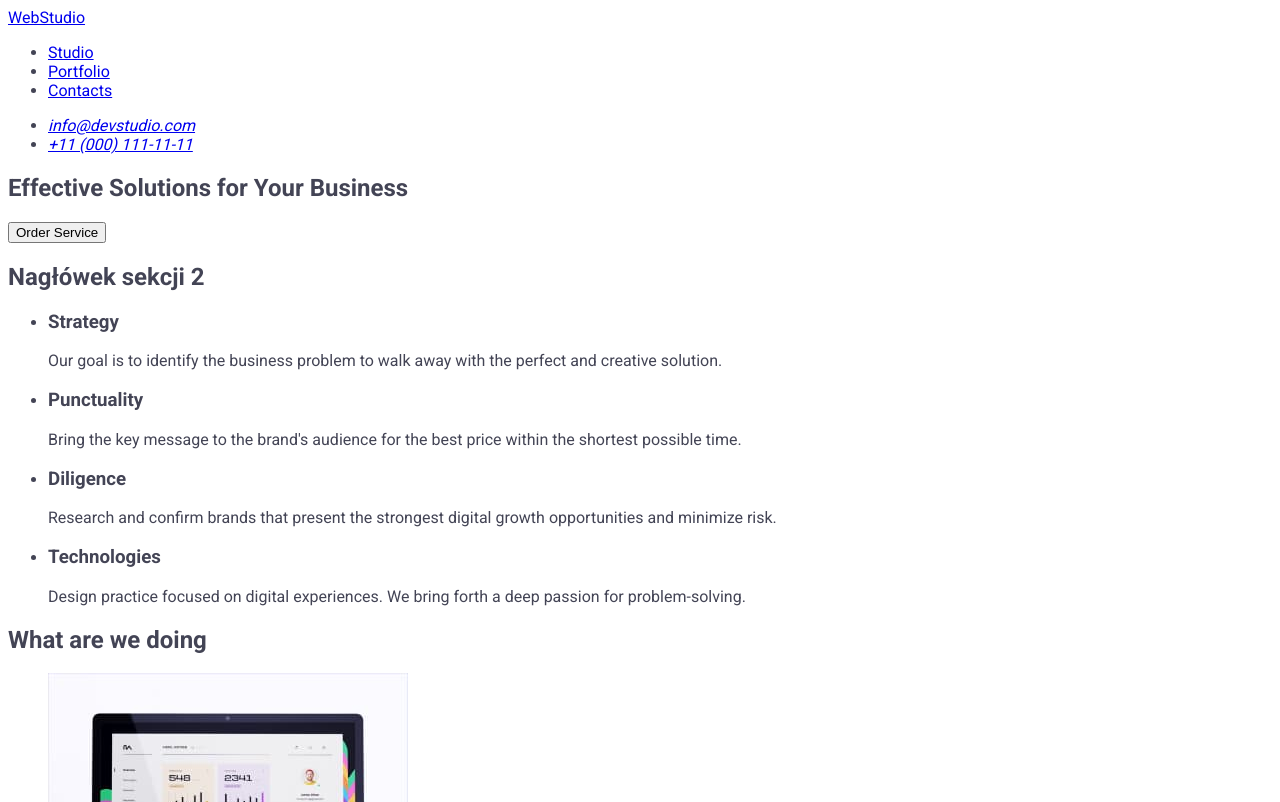
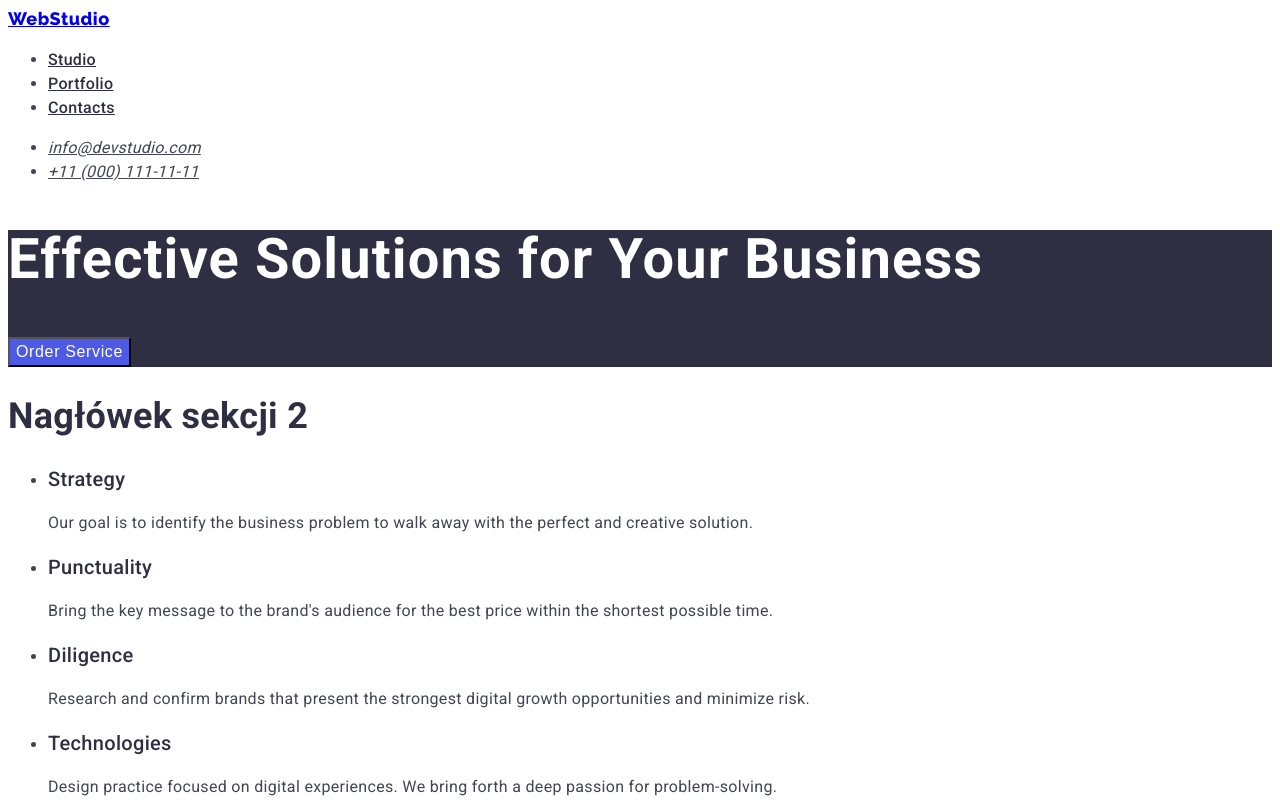
Before and after one commit to MarcinJaroszewicz/goit-markup-hw-02, a plain HTML site: page index.html in a window 1280 px wide. Shown: the top 802 px of the page. Drawn offline with Linux system fonts and the light colour scheme.

Commit message:
readme
css

```diff
--- a/css/styles.css
+++ b/css/styles.css
@@ -1,4 +1,82 @@
 body {
   font-family: roboto;
   color: #434455;
+  font-size: 16px;
+  font-weight: 400;
+  line-height: 1.5;
+  letter-spacing: 0.02em;
 }
+.button {
+  cursor: pointer;
+}
+.button:focus,
+.button:hover {
+  color: #404bbf;
+}
+.button-all {
+  color: white;
+  background-color: #404bbf;
+}
+.button-other {
+  color: #4d5ae5;
+  background-color: #f4f4fd;
+}
+.menu-links {
+  color: #2e2f42;
+  font-size: 16px;
+  font-weight: 500;
+  line-height: 1.5;
+  letter-spacing: 0.02em;
+}
+.menu-links:focus,
+.menu-links:hover {
+  color: #404bbf;
+}
+.menu-links-contact {
+  color: #434455;
+  font-size: 16px;
+  line-height: 1.5;
+  letter-spacing: 0.02em;
+}
+.menu-links-contact:focus,
+.menu-links-contact:hover {
+  color: #404bbf;
+}
+h1 {
+  color: white;
+  font-size: 56px;
+  font-weight: 700;
+  line-height: 1.07;
+  letter-spacing: 0.02em;
+}
+.background-h1 {
+  background-color: #2e2f42;
+}
+h2 {
+  font-size: 36px;
+  font-weight: 700;
+  line-height: 1.11;
+  color: #2e2f42;
+}
+h3 {
+  font-size: 20px;
+  font-weight: 500;
+  line-height: 1.2;
+  color: #2e2f42;
+}
+.order-button {
+  color: white;
+  background-color: #4d5ae5;
+  font-size: 16px;
+  font-weight: 500;
+  line-height: 1.5;
+  letter-spacing: 0.04em;
+  cursor: pointer;
+}
+.webstudio {
+  font-family: raleway;
+  font-size: 18px;
+  font-weight: 800;
+  line-height: 1.17;
+  letter-spacing: 0.03em;
+}
--- a/index.html
+++ b/index.html
@@ -16,32 +16,40 @@
   <body>
     <header>
       <nav>
-        <a href="./index.html">WebStudio</a>
+        <a class="webstudio" href="./index.html">WebStudio</a>
         <ul>
           <li>
-            <a href="#">Studio</a>
+            <a class="menu-links" href="./index.html">Studio</a>
           </li>
 
-          <li><a href="./portfolio.html">Portfolio</a></li>
-          <li><a href="#">Contacts</a></li>
+          <li>
+            <a class="menu-links" href="./portfolio.html">Portfolio</a>
+          </li>
+          <li><a class="menu-links" href="#">Contacts</a></li>
         </ul>
       </nav>
 
       <address>
         <ul>
           <li>
-            <a href="mailto:info@devstudio.com">info@devstudio.com</a>
+            <a class="menu-links-contact" href="mailto:info@devstudio.com"
+              >info@devstudio.com</a
+            >
           </li>
 
-          <li><a href="tel:+110001111111">+11 (000) 111-11-11</a></li>
+          <li>
+            <a class="menu-links-contact" href="tel:+110001111111"
+              >+11 (000) 111-11-11</a
+            >
+          </li>
         </ul>
       </address>
     </header>
 
     <main>
-      <section>
+      <section class="background-h1">
         <h1>Effective Solutions for Your Business</h1>
-        <button type="button">Order Service</button>
+        <button class="order-button" type="button">Order Service</button>
       </section>
       <section>
         <h2>Nagłówek sekcji 2</h2>
@@ -154,7 +162,7 @@
       </section>
     </main>
     <footer>
-      <a href="./index.html">WebStudio</a>
+      <a class="webstudio" href="./index.html">WebStudio</a>
       <p>
         Increase the flow of customers and sales for your business with digital
         marketing & growth solutions.
```
Also changed, not shown: portfolio.html (+20 -12 lines).
